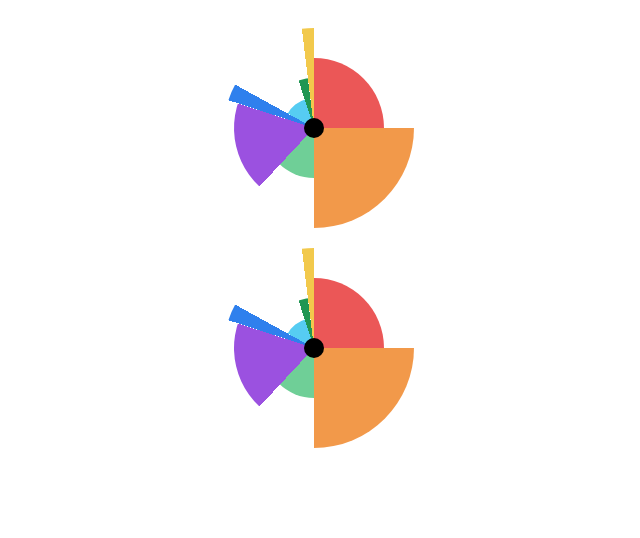
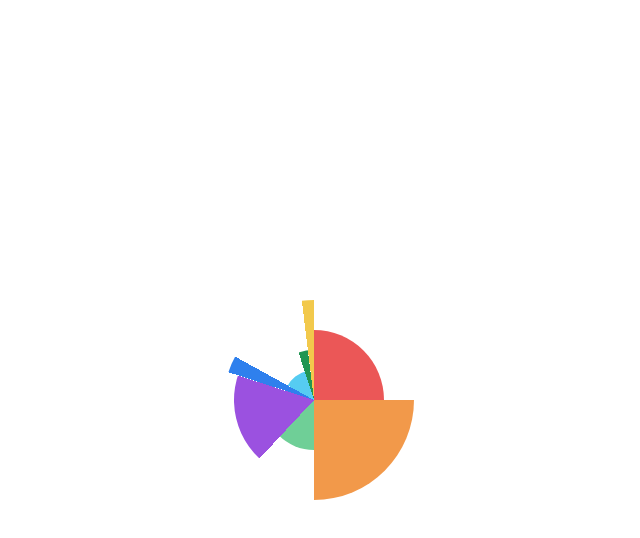
Before and after one commit to consultapp/diagramModule, a plain HTML site: page index.html in a window 1280 px wide. Shown: the whole page, without its empty margins (326-966 px from the left). Drawn offline with Linux system fonts and the light colour scheme.

Commit message:
веб компонент

```diff
--- a/diagramChart.js
+++ b/diagramChart.js
@@ -1,27 +1,29 @@
 export default class DiagramChart extends HTMLElement {
   static template = document.createElement("template");
+  static observedAttributes = ["data-pieces", "dimention"];
+
   data = [];
   dimention = 200;
+  centerDiametr = 10;
 
   constructor() {
     super();
-
-    this.data = JSON.parse(this.dataset.pieces) ?? [];
-    this.dimention = this.getAttribute("dimention") ?? this.dimention;
-    this.center = this.dimention / 2;
-    this._render();
+    this.attachShadow({ mode: "open" });
   }
 
   _render() {
-    this.attachShadow({ mode: "open" });
+    console.log("render");
+    this.center = this.dimention / 2;
+    this.shadowRoot.innerHTML = "";
     this.shadowRoot.append(DiagramChart.template.content.cloneNode(true));
 
     this.style.width = this.dimention + "px";
     this.style.height = this.dimention + "px";
+    this.style.display = "block";
 
+    if (this.data?.length) {
       let rotation = 0;
       this.data.forEach(({ percent, radiusPercent, color }) => {
-      console.log("first", { percent, radiusPercent, color });
         this.shadowRoot.append(
           DiagramChart.makePiece(
             rotation,
@@ -33,6 +35,7 @@ export default class DiagramChart extends HTMLElement {
         );
         rotation += percent;
       });
+    }
   }
 
   static makePiece(rotation, percent, color, radius, center) {
@@ -48,16 +51,6 @@ export default class DiagramChart extends HTMLElement {
     return piece;
   }
 
-  get dimention() {
-    this.getAttribute("dimention");
-  }
-  /**
-   * @param {number} d
-   */
-  set dimention(d) {
-    this.setAttribute("dimention", d);
-  }
-
   /**
    * @param {string} d
    */
@@ -65,9 +58,21 @@ export default class DiagramChart extends HTMLElement {
     this.setAttribute("dataPieces", d);
     this.data = JSON.parce(d);
   }
+
+  attributeChangedCallback(name, oldValue, newValue) {
+    console.log("attributeChangedCallback", name);
+    if (name === "data-pieces" && newValue) {
+      this.data = JSON.parse(newValue) ?? [];
+      this._render();
+    } else if (name === "dimention" && newValue && oldValue !== newValue) {
+      this.dimention = newValue;
+      this.style.width = this.dimention + "px";
+      this.style.height = this.dimention + "px";
+      this._render();
+    }
+  }
 }
 
-DiagramChart.observedAttributes = ["data-pieces", "dimention"];
 DiagramChart.template.innerHTML = `
         <style>
             :host {
@@ -76,18 +81,7 @@ DiagramChart.template.innerHTML = `
                 background-color: white;
             }
 
-            div#center {
-                border-radius: 50%;
-                width: 10%;
-                height: 10%;
-                position: absolute;
-                left: 45%;
-                top: 45%;
-                background-color: black;
-                z-index: 2;
-            }
-
-            div:not(#center) {
+            div {
                 position: absolute;
                 border-radius: 50%;
 
@@ -106,6 +100,5 @@ DiagramChart.template.innerHTML = `
                 z-index: 1;
             }
         </style>
-        <div id='center'></div>
 `;
 customElements.define("diagram-chart", DiagramChart);
--- a/index.html
+++ b/index.html
@@ -1,15 +1,24 @@
 <!DOCTYPE html>
 <head>
   <meta charset="utf-8" />
-  <link rel="stylesheet" href="style.css" />
 </head>
 <body>
-  <div id="root"></div>
+  <style>
+    :root {
+      width: 100vw;
+      height: 100vh;
+      display: flex;
+      justify-content: center;
+      align-items: center;
+    }
+  </style>
+
+  <diagram-chart dimention="200"></diagram-chart>
 
   <script type="module">
-    import Diagram from "./diagram.js";
+    import DiagramChart from "./diagramChart.js";
 
-    const startData = [
+    const pieces = [
       { percent: 25, radiusPercent: 0.7, color: "#eb5757" },
       { percent: 25, radiusPercent: 1, color: "#f2994a" },
       { percent: 12, radiusPercent: 0.5, color: "#6fcf97" },
@@ -20,17 +29,13 @@
       { percent: 2, radiusPercent: 1, color: "#f2c94c" },
     ];
 
-    const diagram = new Diagram(startData);
+    const chart = document.querySelector("diagram-chart");
 
-    root.append(diagram.element);
-  </script>
+    chart.setAttribute("data-pieces", JSON.stringify(pieces));
 
-  <diagram-chart
-    data-pieces='[{"percent":25,"radiusPercent":0.7,"color":"#eb5757"},{"percent":25,"radiusPercent":1,"color":"#f2994a"},{"percent":12,"radiusPercent":0.5,"color":"#6fcf97"},{"percent":18,"radiusPercent":0.8,"color":"#9b51e0"},{"percent":3,"radiusPercent":0.9,"color":"#2f80ed"},{"percent":12,"radiusPercent":0.3,"color":"#56ccf2"},{"percent":3,"radiusPercent":0.5,"color":"#219653"},{"percent":2,"radiusPercent":1,"color":"#f2c94c"}]'
-    dimention="200"
-  ></diagram-chart>
-
-  <script type="module">
-    import DiagramChart from "./diagramChart.js";
+    chart.addEventListener("click", (e) => {
+      e.target.setAttribute("dimention", parseInt(e.target.dimention) + 10);
+      console.log(e.target.dimention);
+    });
   </script>
 </body>
--- a/style.css
+++ /dev/null
@@ -1,46 +0,0 @@
-#root {
-  width: 100vw;
-  height: 30vh;
-  display: flex;
-  justify-content: center;
-  align-items: center;
-}
-
-body {
-  display: flex;
-  flex-direction: column;
-  align-items: center;
-}
-.diagram {
-  position: relative;
-  border-radius: 50%;
-  background-color: white;
-}
-.diagram__center {
-  border-radius: 50%;
-  width: 10%;
-  height: 10%;
-  position: absolute;
-  left: 45%;
-  top: 45%;
-  background-color: black;
-  z-index: 2;
-}
-.diagram__chart {
-  position: absolute;
-  border-radius: 50%;
-
-  --shift: 0;
-  --dimention: 200px;
-  --value: 25%;
-  --color: black;
-  --centered: 0px;
-  --rotation: 0;
-  width: var(--dimention);
-  height: var(--dimention);
-  background: conic-gradient(var(--color) var(--value), transparent 0);
-  transform-origin: center;
-  transform: translateX(var(--shift)) translateY(var(--shift))
-    rotate(var(--rotation));
-  z-index: 1;
-}
```
Lines whose indentation alone changed are shown as unchanged.
